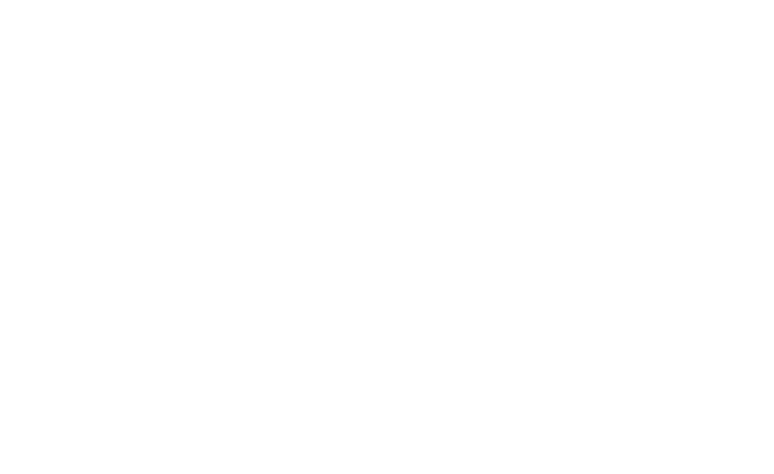
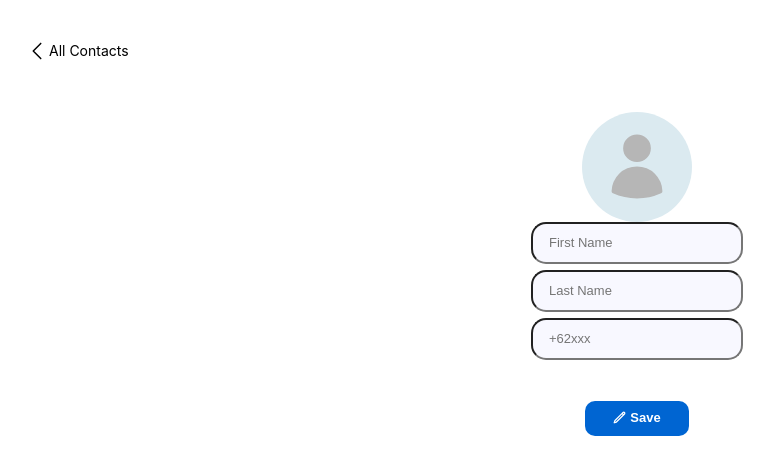
Before and after one commit to fazaghulam/phone-book, a React (Create React App) app: page /create in a window 1280 px wide. Before the commit this address had no page. Shown: the top 474 px of the page, without its empty margins (3-777 px from the left). Built offline with nearby package versions, Linux system fonts and the light colour scheme.

Commit message:
feat: make create page

```diff
--- a/src/App.tsx
+++ b/src/App.tsx
@@ -2,11 +2,13 @@
 import { BrowserRouter, Routes, Route } from "react-router-dom";
 import Contact from "./pages/Contact";
 import Detail from "./pages/Detail";
+import Create from "./pages/Create";
 
 const App: React.FC = () => (
   <BrowserRouter>
     <Routes>
       <Route path="/" element={<Contact />} />
+      <Route path="/create" element={<Create />} />
       <Route path="contact/:id" element={<Detail />} />
     </Routes>
   </BrowserRouter>
--- /dev/null
+++ b/src/components/inputCard/index.tsx
@@ -0,0 +1,27 @@
+/** @jsxRuntime classic */
+/** @jsx jsx */
+import { jsx } from "@emotion/react";
+import { Input } from "./inputCard.style";
+import { useState } from "react";
+
+interface inputCardProps {
+  placeHolder: string;
+  textInputChange: (value: string) => void;
+}
+
+const InputCard = (props: inputCardProps) => {
+  const [inputValue, setInputValue] = useState<string>("");
+  const handleInputChange = (event: React.ChangeEvent<HTMLInputElement>) => {
+    const newValue = event.target.value;
+    setInputValue(newValue);
+    props.textInputChange(newValue);
+  };
+
+  return (
+    <div>
+      <Input type="text" id="input" placeholder={props.placeHolder} value={inputValue} onChange={handleInputChange} />
+    </div>
+  );
+};
+
+export default InputCard;
--- /dev/null
+++ b/src/components/inputCard/inputCard.style.tsx
@@ -0,0 +1,10 @@
+import styled from "@emotion/styled";
+
+export const Input = styled.input`
+  border-radius: 15px;
+  padding: 8px 16px;
+  background-color: #f8f8ff;
+  margin-bottom: 6px;
+  font-size: 13px;
+  line-height: 22px; /* 169.231% */
+`;
--- a/src/pages/Contact/index.tsx
+++ b/src/pages/Contact/index.tsx
@@ -2,6 +2,7 @@
 /** @jsx jsx */
 import { css, jsx } from "@emotion/react";
 import React, { useState } from "react";
+import { Link } from "react-router-dom";
 import Pagination from "rc-pagination";
 import "rc-pagination/assets/index.css";
 import { useQuery, gql } from "@apollo/client";
@@ -38,26 +39,23 @@
 `;
 
 const Contact: React.FC = () => {
-  const { data, loading, error } = useQuery<ContactData>(GET_CONTACT, {
-    fetchPolicy: "network-only",
-  });
+  const { data, loading, error } = useQuery<ContactData>(GET_CONTACT, { fetchPolicy: "network-only" });
+
   const [searchValue, setSearchValue] = useState<string>("");
+  const [favContactsVisible, setFavContactsVisible] = useState(true);
+  const [currentPage, setCurrentPage] = useState<number>(1);
+  const [selectedCards, setSelectedCards] = useState<number[]>([]);
+
   const handleSearchChange = (value: string) => {
     setSearchValue(value);
   };
-
-  const [favContactsVisible, setFavContactsVisible] = useState(true);
   const toggleFavContacts = () => {
     setFavContactsVisible(!favContactsVisible);
   };
+  const itemsPerPage = 10;
 
-  const [currentPage, setCurrentPage] = useState<number>(1);
-  const itemsPerPage = 10; // Adjust the number of items per page as needed
-
-  const [selectedCards, setSelectedCards] = useState<number[]>([]);
   const handleCardClick = (e: React.MouseEvent<HTMLDivElement>, cardId: number) => {
     e.preventDefault();
-
     if (selectedCards.length >= 5 && !selectedCards.includes(cardId)) {
       // You can show a message or notification here indicating the limit is reached.
       // For example, you can set a state to show a message to the user.
@@ -74,10 +72,6 @@
     }
   };
 
-  if (loading) {
-    return <p>Loading...</p>;
-  }
-
   const filteredData = data?.contact.filter((contact) =>
     `${contact.first_name} ${contact.last_name}`.toLowerCase().includes(searchValue.toLowerCase())
   );
@@ -92,6 +86,10 @@
   const indexOfFirstContact = indexOfLastContact - itemsPerPage;
   const paginatedContacts = remainingContacts?.slice(indexOfFirstContact, indexOfLastContact);
 
+  if (loading) {
+    return <p>Loading...</p>;
+  }
+
   return (
     <div>
       <Container>
@@ -104,7 +102,9 @@
           `}
         >
           <SearchBar onSearchChange={handleSearchChange} />
-          <BtnAdd>+</BtnAdd>
+          <Link to={"/create"}>
+            <BtnAdd>+</BtnAdd>
+          </Link>
         </div>
         <SubHeader onClick={toggleFavContacts}>
           Favorite
--- /dev/null
+++ b/src/pages/Create/create.style.tsx
@@ -0,0 +1,32 @@
+import styled from "@emotion/styled";
+import { Link } from "react-router-dom";
+
+export const Container = styled.div`
+  padding: 28px;
+`;
+
+export const NavText = styled.p`
+  font-size: 14px;
+  font-style: normal;
+  font-weight: 400;
+  line-height: 125%;
+`;
+
+export const BtnContainer = styled.div`
+  margin-top: 35px;
+  display: flex;
+  justify-content: center;
+`;
+
+export const StyledLink = styled(Link)`
+  text-decoration: none;
+  color: #000;
+  &:focus,
+  &:hover,
+  &:visited,
+  &:link,
+  &:active {
+    text-decoration: none;
+    color: #000;
+  }
+`;
--- /dev/null
+++ b/src/pages/Create/index.tsx
@@ -0,0 +1,107 @@
+/** @jsxRuntime classic */
+/** @jsx jsx */
+import React, { useState } from "react";
+import { css, jsx } from "@emotion/react";
+import { useNavigate } from "react-router-dom";
+import { useMutation, gql } from "@apollo/client";
+import { Container, StyledLink, NavText, BtnContainer } from "./create.style";
+import Profilpic from "../../components/profilpic";
+import ChevronLeft from "../../assets/chevron-left-icon.svg";
+import EditIcon from "../../assets/edit-icon.svg";
+import Button from "../../components/button";
+import InputCard from "../../components/inputCard";
+
+const ADD_CONTACT = gql`
+  mutation AddContactWithPhones($first_name: String!, $last_name: String!, $phones: [phone_insert_input!]!) {
+    insert_contact(objects: { first_name: $first_name, last_name: $last_name, phones: { data: $phones } }) {
+      returning {
+        first_name
+        last_name
+        id
+        phones {
+          number
+        }
+      }
+    }
+  }
+`;
+
+const Create: React.FC = () => {
+  const navigate = useNavigate();
+
+  const [addContact] = useMutation(ADD_CONTACT);
+
+  const [firstName, setFirstName] = useState<string>("");
+  const [lastName, setLastName] = useState<string>("");
+  const [phoneNumber, setPhoneNumber] = useState<string>("");
+
+  const handleFirstName = (value: string) => {
+    setFirstName(value);
+  };
+  const handleLastName = (value: string) => {
+    setLastName(value);
+  };
+  const handlePhoneNumber = (value: string) => {
+    setPhoneNumber(value);
+  };
+
+  const handleSave = async () => {
+    try {
+      // Execute the mutation with variables
+      await addContact({
+        variables: {
+          first_name: firstName,
+          last_name: lastName,
+          phones: [{ number: phoneNumber }],
+        },
+      });
+      navigate("/");
+      // Optionally, you can handle success or navigate to another page here
+    } catch (error) {
+      console.error("Error adding contact:", error);
+      // Handle error appropriately
+    }
+  };
+
+  return (
+    <Container>
+      <div
+        css={css`
+          display: flex;
+          width: fit-content;
+          cursor: pointer;
+          margin-bottom: 38px;
+        `}
+      >
+        <img alt="back" src={ChevronLeft} />
+        <StyledLink to="/">
+          <NavText>All Contacts</NavText>
+        </StyledLink>
+      </div>
+      <div
+        css={css`
+          display: flex;
+          justify-content: center;
+          margin: 0 35px;
+        `}
+      >
+        <Profilpic size={110} />
+      </div>
+      <div
+        css={css`
+          display: grid;
+          justify-content: center;
+        `}
+      >
+        <InputCard placeHolder="First Name" textInputChange={handleFirstName} />
+        <InputCard placeHolder="Last Name" textInputChange={handleLastName} />
+        <InputCard placeHolder="+62xxx" textInputChange={handlePhoneNumber} />
+      </div>
+      <BtnContainer>
+        <Button type="save" label="Save" onClick={handleSave} icon={<img alt="save" src={EditIcon} />} />
+      </BtnContainer>
+    </Container>
+  );
+};
+
+export default Create;
--- a/src/pages/Detail/index.tsx
+++ b/src/pages/Detail/index.tsx
@@ -12,7 +12,7 @@
 import Button from "../../components/button";
 import EditIcon from "../../assets/edit-icon.svg";
 import DeleteIcon from "../../assets/delete-icon.svg";
-import InputCard from "../../components/inputCard";
+// import InputCard from "../../components/inputCard";
 
 type Params = {
   id: string;
@@ -142,9 +142,9 @@
       </Name>
       {isEditMode ? (
         <div>
-          <InputCard title="First Name" placeHolder="input first name" onInputChange={handleFirstNameChange} />
+          {/* <InputCard title="First Name" placeHolder="input first name" onInputChange={handleFirstNameChange} />
           <InputCard title="Last Name" placeHolder="input last name" onInputChange={handleLastNameChange} />
-          <InputCard title="Phone Number" placeHolder="input phone number" onInputChange={handlePhoneNumberChange} />
+          <InputCard title="Phone Number" placeHolder="input phone number" onInputChange={handlePhoneNumberChange} /> */}
         </div>
       ) : (
         <div>
```
